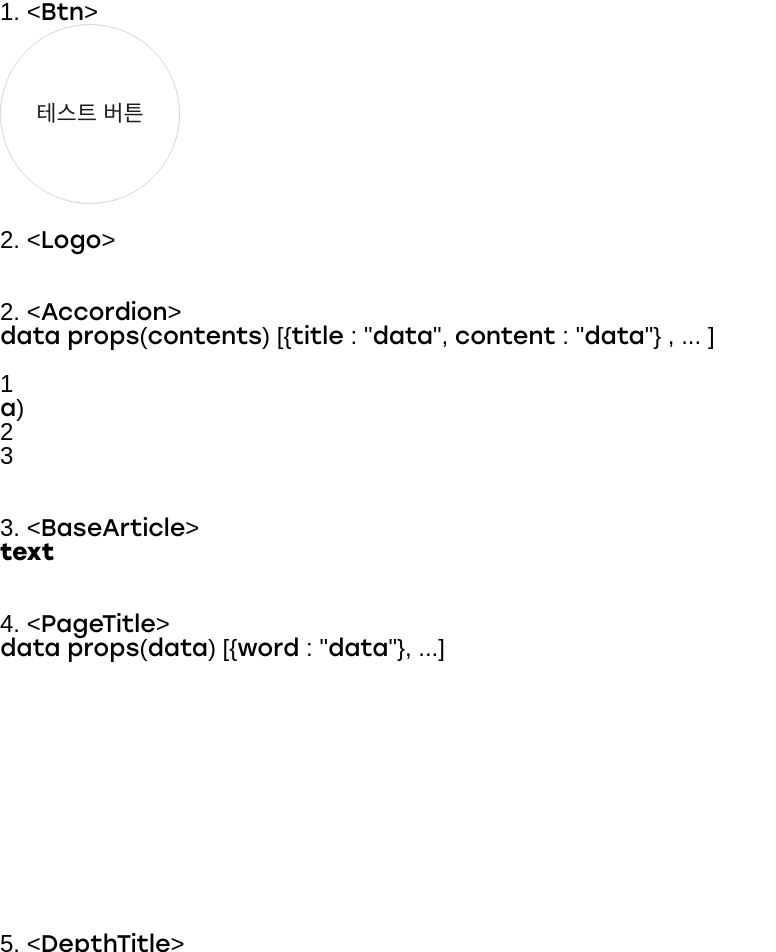
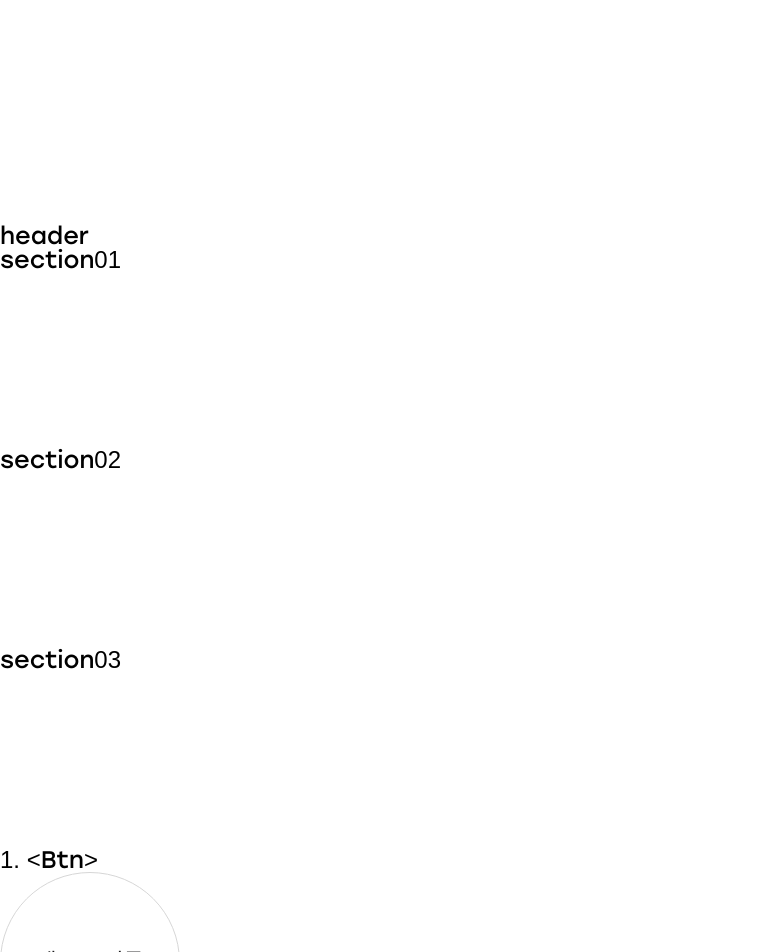
Before and after one commit to heejung-newheee/anchors-home, a Next.js app: page /guide/test/chchaa in a window 1280 px wide. Shown: the top 952 px of the page, without its empty margins (0-776 px from the left). Built offline with nearby package versions, Linux system fonts and the light colour scheme; a web font is replaced by a local one.

Commit message:
Btn component update

```diff
--- a/app/guide/test/chchaa/page.jsx
+++ b/app/guide/test/chchaa/page.jsx
@@ -5,6 +5,7 @@ import Accordion from '@/components/Accordion/Accordion';
 import BaseArticle from '@/components/BaseArticle/BaseArticle';
 import Btn from '@/components/Btn/Btn';
 import DepthTitle from '@/components/DepthTitle/DepthTitle';
+import Header from '@/components/Header/Header';
 import Logo from '@/components/Logo/Logo';
 import PageTitle from '@/components/PageTitle/PageTitle';
 import variables from '@/public/assets/scss/_variables.module.scss';
@@ -19,6 +20,41 @@ const PAGETITLE_DATA = [{ word: 'Our' }, { word: 'Works' }];
 export default function chchaa() {
   return (
     <>
+      <PageTitle data={PAGETITLE_DATA} />
+      <Header />
+      <div
+        headerPosition="0"
+        className="section01"
+        style={{
+          backgroundColor: variables.colorBlue,
+          color: variables.colorWhite,
+          height: '200px',
+        }}
+      >
+        section01
+      </div>
+      <div
+        headerPosition="1"
+        className="section02"
+        style={{
+          backgroundColor: variables.colorLightblue,
+          color: variables.colorWhite,
+          height: '200px',
+        }}
+      >
+        section02
+      </div>
+      <div
+        headerPosition="2"
+        className="section02"
+        style={{
+          backgroundColor: variables.colorDarkgrey,
+          color: variables.colorWhite,
+          height: '200px',
+        }}
+      >
+        section03
+      </div>
       1. &lt;Btn&gt;
       <br />
       <Btn design="btnSecondaryUp">테스트 버튼</Btn>
--- a/app/layout.jsx
+++ b/app/layout.jsx
@@ -5,11 +5,7 @@ import '@/public/assets/scss/_reset.scss';
 export default function RootLayout({ children }) {
   return (
     <html>
-        <body lang="ko">
-          {/*<Header />*/}
-          {children}
-          {/*<Footer />*/}
-        </body>
+      <body lang="ko">{children}</body>
     </html>
-)
+  );
 }
--- a/components/Btn/Btn.jsx
+++ b/components/Btn/Btn.jsx
@@ -1,17 +1,40 @@
-"use client"
-import Link from "next/link";
+'use client';
+import Link from 'next/link';
 import './scss/Btn.scss';
 
-export default function Btn( {type ="button" , url, alt, design, children} ) {
+export default function Btn({
+  type = 'button',
+  url,
+  alt,
+  design,
+  children,
+  onClick,
+}) {
   return (
     <>
-      {type === "button" && <button type="button" className={design}><span>{children}</span></button> }
+      {type === 'button' && (
+        <button type="button" className={design} onClick={onClick}>
+          <span>{children}</span>
+        </button>
+      )}
 
-      {type === "submit" && <button type="submit" className={design}><span>{children}</span></button> }
+      {type === 'submit' && (
+        <button type="submit" className={design}>
+          <span>{children}</span>
+        </button>
+      )}
 
-      {type === "a" && <a href={url} title={alt} className={design}><span>{children}</span></a> }
+      {type === 'a' && (
+        <a href={url} title={alt} className={design}>
+          <span>{children}</span>
+        </a>
+      )}
 
-      {type === "link" && <Link href={url} title={alt} className={design}><span>{children}</span></Link>}
+      {type === 'link' && (
+        <Link href={url} title={alt} className={design}>
+          <span>{children}</span>
+        </Link>
+      )}
     </>
-  )
+  );
 }
--- a/components/Header/Header.jsx
+++ b/components/Header/Header.jsx
@@ -1,16 +1,21 @@
-"use client"
-import Image from 'next/image'
-import Link from "next/link";
+'use client';
+import { useEffect } from 'react';
+
+import Image from 'next/image';
+import Link from 'next/link';
 // import Logo from "@/components/Logo/Logo";
 // import Menu from "@/components/Menu/Menu";
 
-export default function Header() {
-  return (
-      <header className="header">
-        <div>
-          {/* Logo component */}
-          {/* Menu component */}
-        </div>
-      </header>
-  )
+export default function Header({ headerPosition }) {
+  const handleScroll = () => {
+    console.log(0 + 1);
+  };
+
+  useEffect(() => {
+    window.addEventListener('scroll', handleScroll);
+    return () => {
+      window.removeEventListener('scroll', handleScroll);
+    };
+  }, []);
+  return <header className="header">header</header>;
 }
```
